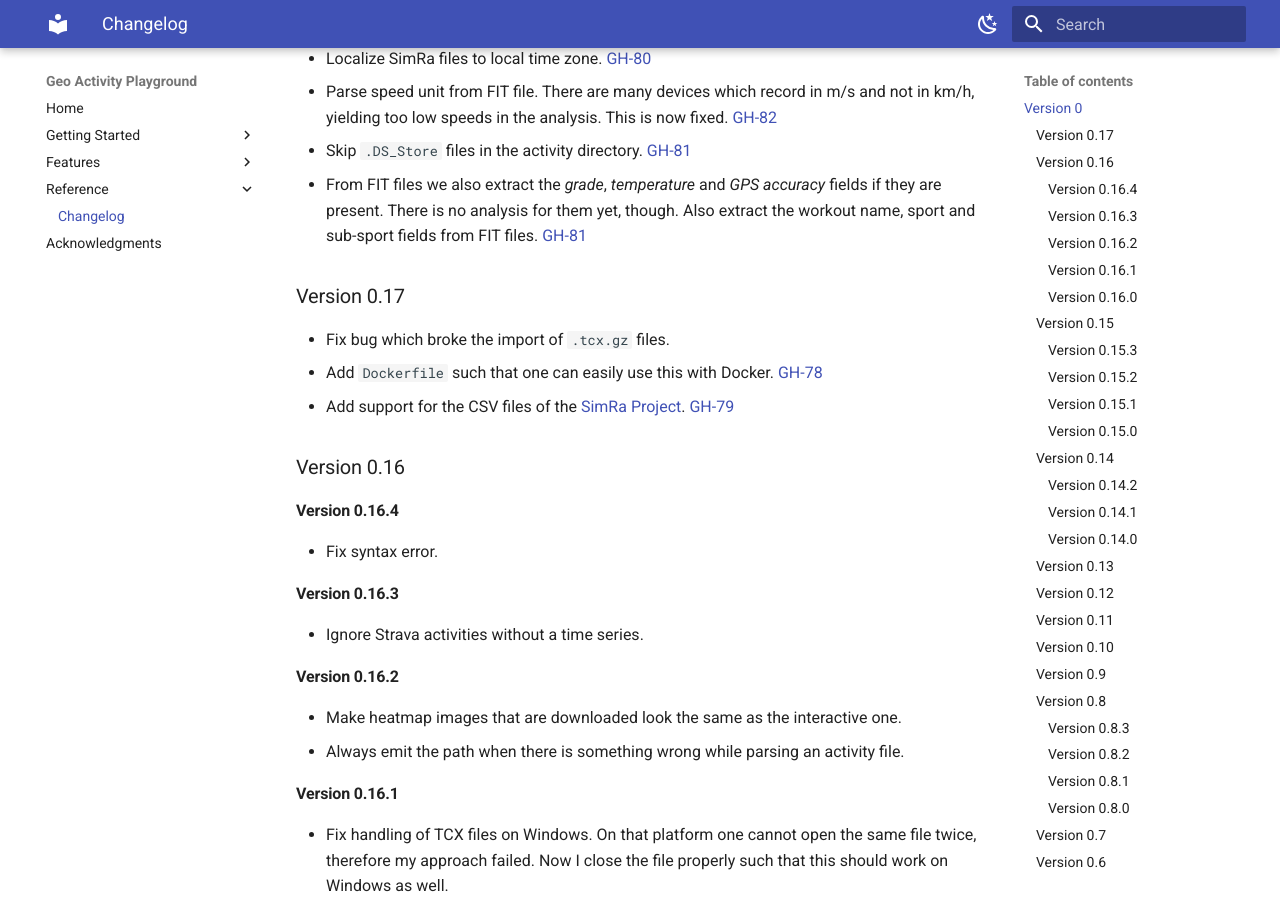
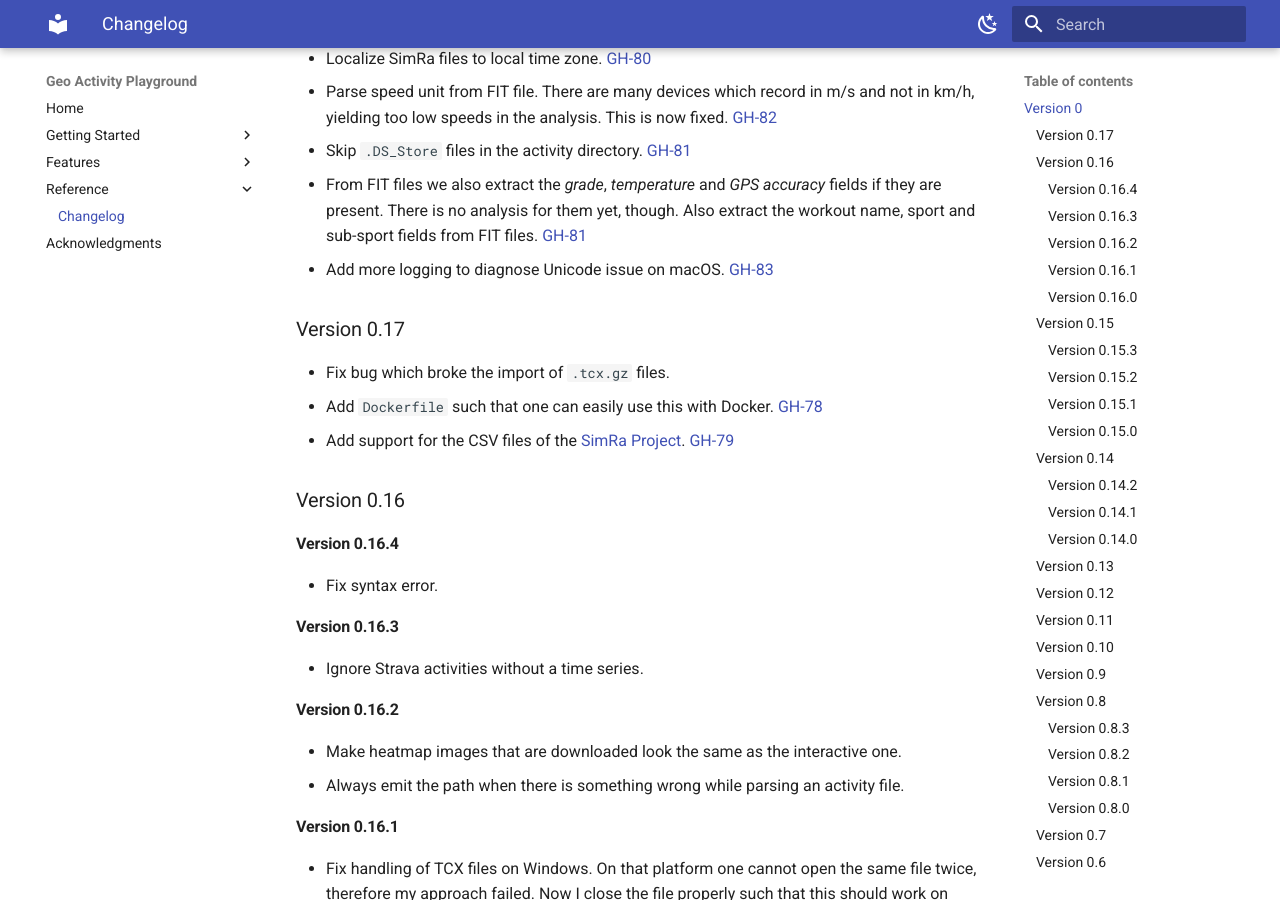
Before and after one commit to martin-ueding/geo-activity-playground, an MkDocs documentation site: the page built from docs/reference/changelog.md, in a window 1280 px wide and 900 px high, scrolled down 377 px. Built offline with MkDocs 1.6.1 and Material for MkDocs 9.7.7, drawn with Linux system fonts in a browser that asks for light colours.

Commit message:
GH-83: Changelog entry

```diff
--- a/docs/reference/changelog.md
+++ b/docs/reference/changelog.md
@@ -11,6 +11,7 @@
 - Parse speed unit from FIT file. There are many devices which record in m/s and not in km/h, yielding too low speeds in the analysis. This is now fixed. [GH-82](https://github.com/martin-ueding/geo-activity-playground/pull/82)
 - Skip `.DS_Store` files in the activity directory. [GH-81](https://github.com/martin-ueding/geo-activity-playground/pull/81)
 - From FIT files we also extract the _grade_, _temperature_ and _GPS accuracy_ fields if they are present. There is no analysis for them yet, though. Also extract the workout name, sport and sub-sport fields from FIT files. [GH-81](https://github.com/martin-ueding/geo-activity-playground/pull/81)
+- Add more logging to diagnose Unicode issue on macOS. [GH-83](https://github.com/martin-ueding/geo-activity-playground/issues/83)
 
 ### Version 0.17
 
```
